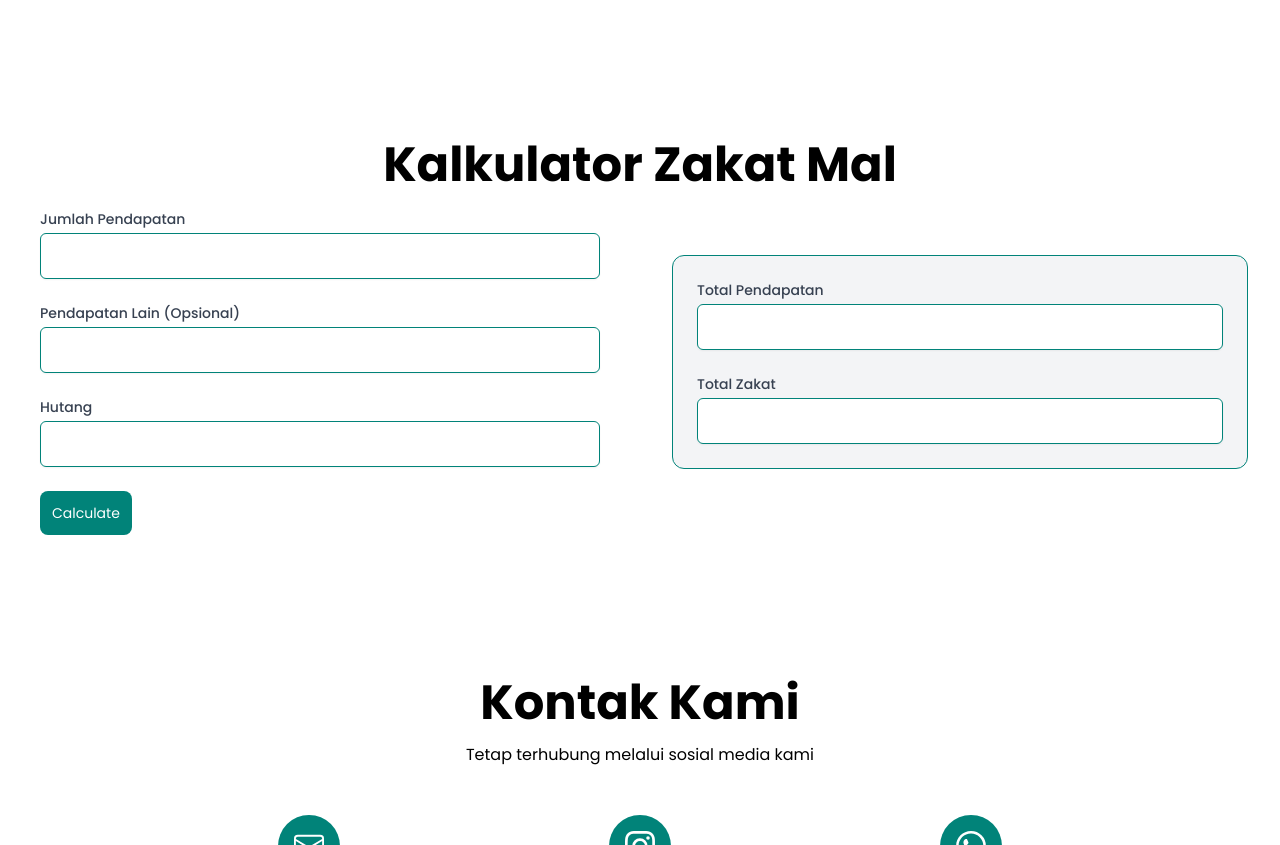
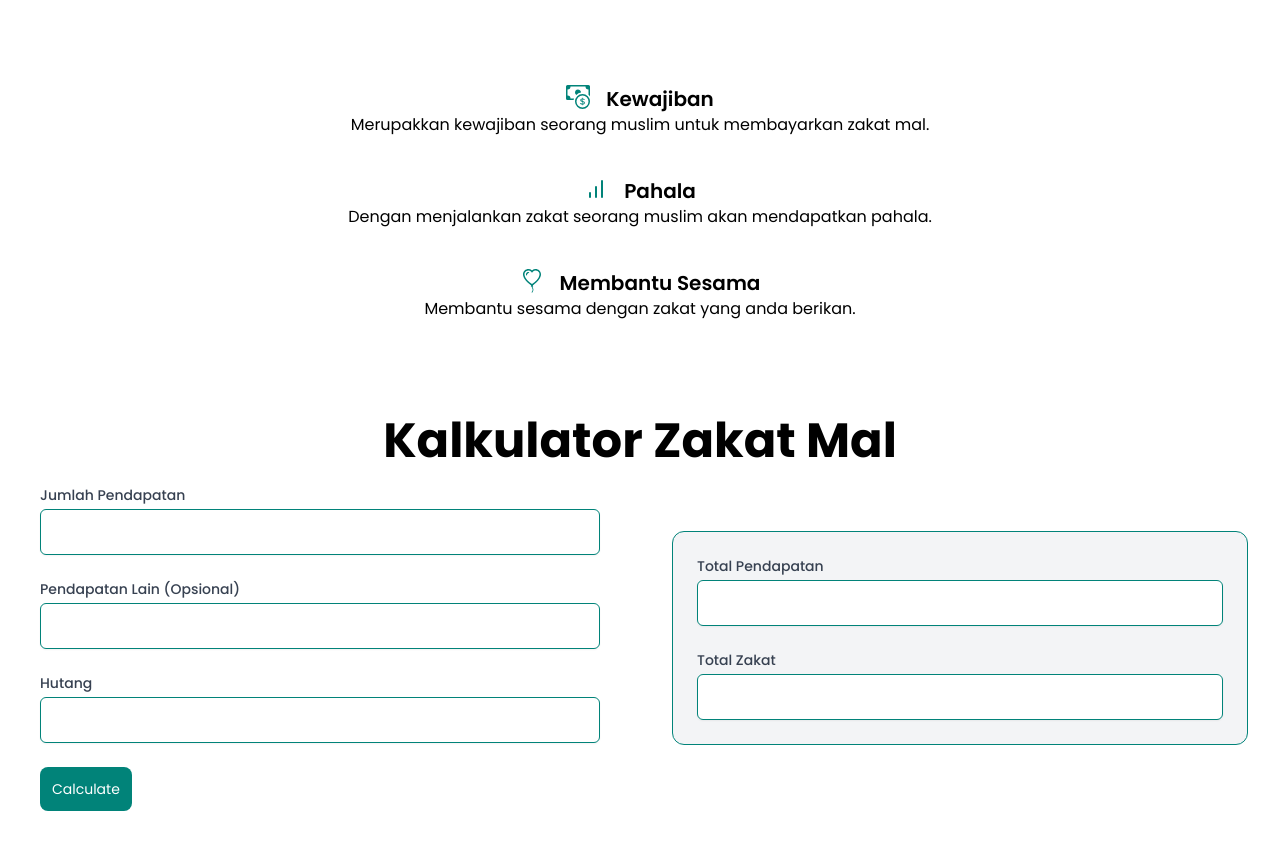
Before and after one commit to Akabim/zakat, a website: page index.html in a window 1280 px wide. Shown: the part 2304-3149 px from the top of the page. Drawn offline with Linux system fonts and the light colour scheme; some packages are replaced by stand-ins of ours; a script that the page names is missing.

Commit message:
Section Kewajiban zakat

```diff
--- a/index.html
+++ b/index.html
@@ -119,7 +119,45 @@
 
             <p class="text-black/80 mt-4 block lg:pr-24 sm:text-sm">
               Zakat mal dapat dikeluarkan dengan berbagai cara, salah satunya dengan media online. Ayozakat menyediakan jasa pengeluaran zakat mal serta kalkulator penghitung zakat mal yang harus dikeluarkan.</p>
+            </div>
           </div>
+        </div>
+    </section>
+    <section id="benefit" class="container mx-auto">
+      <div class="grid grid-cols-1 lg:grid-cols-3 lg:mt-12 mx-4">
+        <div class="grid grid-cols-1 lg:mx-0 mx-10 mt-10">
+          <div class="inline-flex mx-auto gap-4">
+            <svg xmlns="http://www.w3.org/2000/svg" width="16" height="16" fill="currentColor" class="bi bi-cash-coin text-primary w-6 h-6 lg:w-10 lg:h-10" viewBox="0 0 16 16">
+              <path fill-rule="evenodd" d="M11 15a4 4 0 1 0 0-8 4 4 0 0 0 0 8m5-4a5 5 0 1 1-10 0 5 5 0 0 1 10 0"/>
+              <path d="M9.438 11.944c.047.596.518 1.06 1.363 1.116v.44h.375v-.443c.875-.061 1.386-.529 1.386-1.207 0-.618-.39-.936-1.09-1.1l-.296-.07v-1.2c.376.043.614.248.671.532h.658c-.047-.575-.54-1.024-1.329-1.073V8.5h-.375v.45c-.747.073-1.255.522-1.255 1.158 0 .562.378.92 1.007 1.066l.248.061v1.272c-.384-.058-.639-.27-.696-.563h-.668zm1.36-1.354c-.369-.085-.569-.26-.569-.522 0-.294.216-.514.572-.578v1.1zm.432.746c.449.104.655.272.655.569 0 .339-.257.571-.709.614v-1.195z"/>
+              <path d="M1 0a1 1 0 0 0-1 1v8a1 1 0 0 0 1 1h4.083q.088-.517.258-1H3a2 2 0 0 0-2-2V3a2 2 0 0 0 2-2h10a2 2 0 0 0 2 2v3.528c.38.34.717.728 1 1.154V1a1 1 0 0 0-1-1z"/>
+              <path d="M9.998 5.083 10 5a2 2 0 1 0-3.132 1.65 6 6 0 0 1 3.13-1.567"/>
+            </svg>
+            <h1 class="font-semibold text-xl lg:text-3xl">Kewajiban</h1>
+          </div>
+          <p class="text-center flex-wrap mt-8 lg:mx-24 md:mx-10 text-gray-400">
+            Merupakkan kewajiban seorang muslim untuk membayarkan zakat mal.
+          </p>
+        </div>
+        <div class="grid grid-cols-1 lg:mx-0 mx-10 mt-10">
+          <div class="inline-flex mx-auto gap-4">
+            <svg xmlns="http://www.w3.org/2000/svg" width="24" height="24" viewBox="0 0 24 24" fill="none" stroke="currentColor" stroke-width="2" stroke-linecap="round" stroke-linejoin="round" class="feather feather-bar-chart text-primary w-6 h-6 lg:w-10 lg:h-10"><line x1="12" y1="20" x2="12" y2="10"></line><line x1="18" y1="20" x2="18" y2="4"></line><line x1="6" y1="20" x2="6" y2="16"></line></svg>
+            <h1 class="font-semibold text-xl lg:text-3xl">Pahala</h1>
+          </div>
+          <p class="text-center flex-wrap mt-8 lg:mx-24 md:mx-10 text-gray-400">
+            Dengan menjalankan zakat seorang muslim akan mendapatkan pahala.
+          </p>
+        </div>
+        <div class="grid grid-cols-1 lg:mx-0 mx-10 mt-10">
+          <div class="inline-flex mx-auto gap-4">
+            <svg xmlns="http://www.w3.org/2000/svg" width="16" height="16" fill="currentColor" class="bi bi-balloon-heart text-primary w-6 h-6 lg:w-10 lg:h-10" viewBox="0 0 16 16">
+              <path fill-rule="evenodd" d="m8 2.42-.717-.737c-1.13-1.161-3.243-.777-4.01.72-.35.685-.451 1.707.236 3.062C4.16 6.753 5.52 8.32 8 10.042c2.479-1.723 3.839-3.29 4.491-4.577.687-1.355.587-2.377.236-3.061-.767-1.498-2.88-1.882-4.01-.721zm-.49 8.5c-10.78-7.44-3-13.155.359-10.063q.068.062.132.129.065-.067.132-.129c3.36-3.092 11.137 2.624.357 10.063l.235.468a.25.25 0 1 1-.448.224l-.008-.017c.008.11.02.202.037.29.054.27.161.488.419 1.003.288.578.235 1.15.076 1.629-.157.469-.422.867-.588 1.115l-.004.007a.25.25 0 1 1-.416-.278c.168-.252.4-.6.533-1.003.133-.396.163-.824-.049-1.246l-.013-.028c-.24-.48-.38-.758-.448-1.102a3 3 0 0 1-.052-.45l-.04.08a.25.25 0 1 1-.447-.224l.235-.468ZM6.013 2.06c-.649-.18-1.483.083-1.85.798-.131.258-.245.689-.08 1.335.063.244.414.198.487-.043.21-.697.627-1.447 1.359-1.692.217-.073.304-.337.084-.398"/>
+            </svg>
+            <h1 class="font-semibold text-xl lg:text-3xl">Membantu Sesama</h1>
+          </div>
+          <p class="text-center flex-wrap mt-8 lg:mx-24 md:mx-10 text-gray-400">
+            Membantu sesama dengan zakat yang anda berikan.
+          </p>
         </div>
       </div>
     </section>
```
Also changed, not shown: 1 other file.
